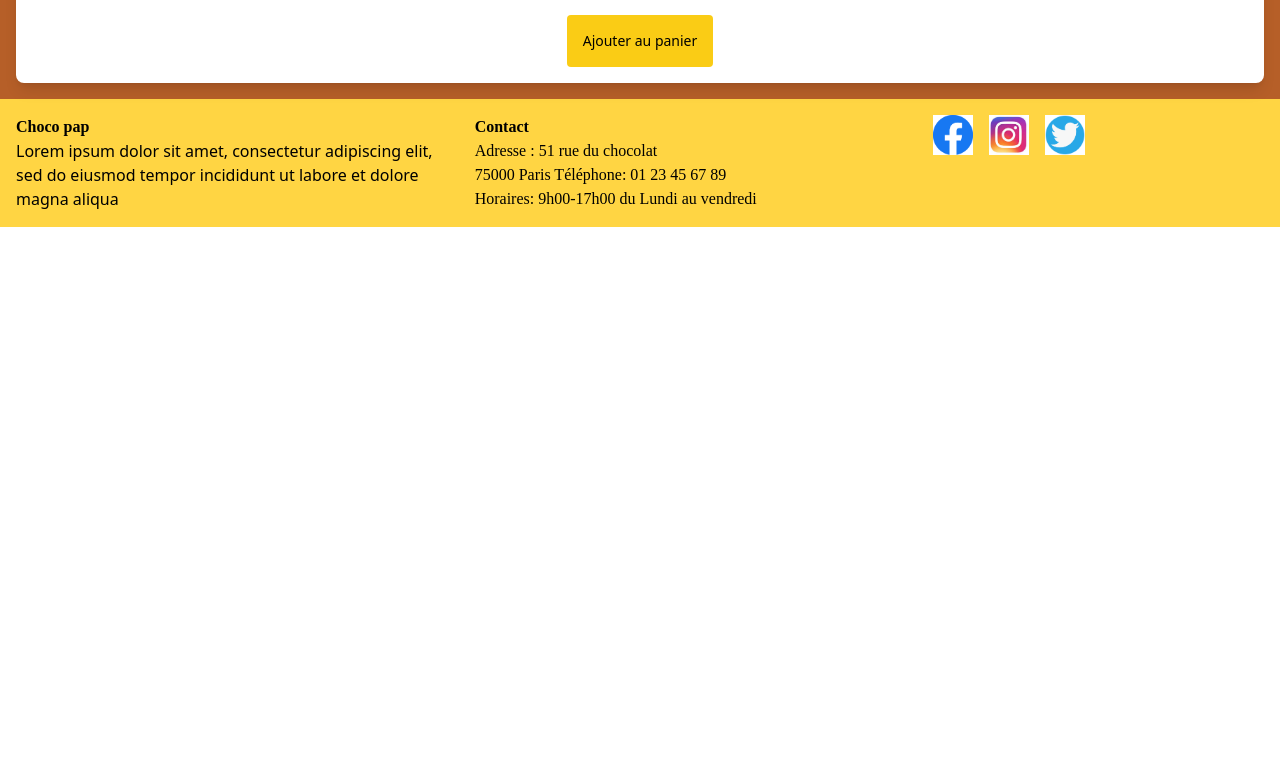
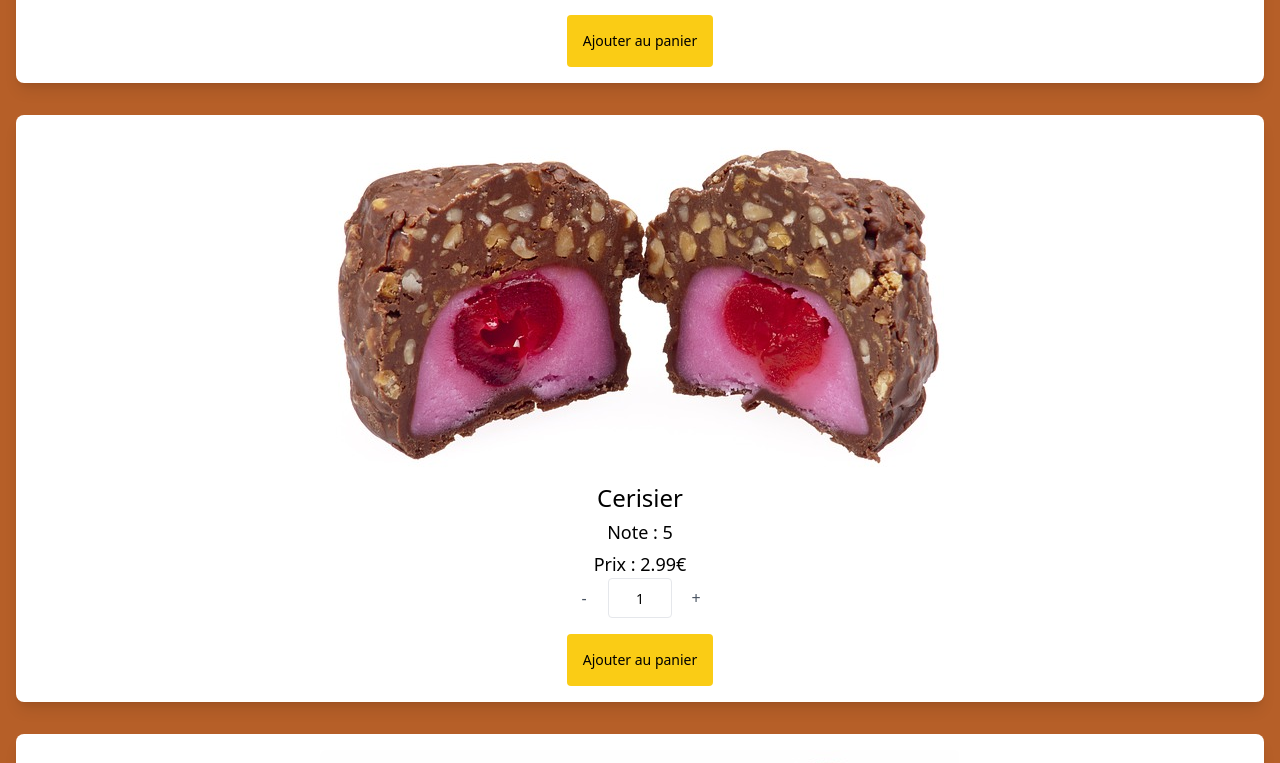
Before and after one commit to JygsawZ/chocopap, a React (Vite) app: page /boutique in a window 1280 px wide. Shown: the part 7449-8212 px from the top of the page. Before the commit the page ends 7676 px from the top, so only its background shows below. Built offline with nearby package versions, Linux system fonts and the light colour scheme; a web font is replaced by a local one.

Commit message:
Modification de la page boutique et ajout du bouton

```diff
--- a/src/App.jsx
+++ b/src/App.jsx
@@ -5,20 +5,23 @@ import Boutique from './pages/Boutique';
 import {Navbar} from './components/Navbar.jsx';
 import Footer from './components/Footer';
 import ProductCardDetail from "./components/ProductCardDetail.jsx";
+import {ProductsProvider} from "./components/ProductsContext.jsx";
 
 export default function App() {
     return (
         <div className="bg-choco">
+            <ProductsProvider>
                 <CartProvider>
                     <Navbar/>
                     <Routes>
                         <Route path="/" element={<Home/>}/>
                         <Route path="/boutique" element={<Boutique/>}/>
                         <Route path="/produits" element={<Boutique/>}/>
-                    <Route path="/product/:id" element={<ProductCardDetail />} />
+                        <Route path="/product/:id" element={<ProductCardDetail/>}/>
                     </Routes>
                     <Footer/>
                 </CartProvider>
+            </ProductsProvider>
         </div>
     );
 }
--- a/src/components/Navbar.jsx
+++ b/src/components/Navbar.jsx
@@ -11,7 +11,7 @@ export function Navbar() {
         setIsPaneOpen(!isPaneOpen);
     };
 
-    const {cart} = useContext(CartContext);
+    const { cart } = useContext(CartContext);
     const { total } = useContext(CartContext);
 
     return (
@@ -39,8 +39,8 @@ export function Navbar() {
                     <div>
                         {cart.map(({product, quantity}) => (
                             <div key={product.id}>
-                                <img src={product.image} alt={product.name}/>
-                                <h2>{product.name}</h2>
+                                <img src={product.image} alt={product.title}/>
+                                <h2>{product.title}</h2>
                                 <p>Quantité: {quantity}</p>
                                 <p>Prix: {product.price}€</p>
                             </div>
--- a/src/components/ProductCard.jsx
+++ b/src/components/ProductCard.jsx
@@ -1,15 +1,15 @@
 import {useState, useContext} from "react";
-import { Link } from 'react-router-dom';
-import { CartContext } from './CartContext';
-import PropTypes from "prop-types";
+import {Link} from 'react-router-dom';
+import {CartContext} from './CartContext';
+import {ProductsContext} from './ProductsContext';
+import PropTypes from 'prop-types';
 
-
-const ProductCard = ({product}) => {
+const ProductCardItem = ({product}) => {
+    const {addToCart} = useContext(CartContext);
     const [quantity, setQuantity] = useState(1);
-    const { addToCart } = useContext(CartContext);
 
     return (
-        <div className="flex flex-col items-center bg-white rounded-lg shadow-lg p-4 m-4">
+        <div key={product.id} className="flex flex-col items-center bg-white rounded-lg shadow-lg p-4 m-4">
             <Link to={`/product/${product.id}`}>
                 <img src={product.image} alt={product.title} className="rounded-lg"/>
             </Link>
@@ -17,19 +17,28 @@ const ProductCard = ({product}) => {
             <p className="mt-1 text-lg font-medium text-black">Note : {product.note}</p>
             <p className="mt-1 text-lg font-medium text-black">Prix : {product.price}€</p>
             <div>
-                <label htmlFor="Quantity" className="sr-only"> Quantity </label>
+                <label htmlFor="Quantity" className="sr-only">Quantity</label>
                 <div className="flex items-center gap-1">
-                    <button type="button" className="size-10 leading-10 text-gray-600 transition hover:opacity-75" onClick={() => { if (quantity > 1) setQuantity(quantity - 1) }}>
+                    <button type="button"
+                            className="size-10 leading-10 text-gray-600 transition hover:opacity-75"
+                            onClick={() => {
+                                if (quantity > 1) setQuantity(quantity - 1)
+                            }}>
                         -
                     </button>
-                    <input type="number" id="Quantity" value={quantity} onChange={e => setQuantity(Number(e.target.value))} className="h-10 w-16 rounded border-gray-200 text-center [-moz-appearance:_textfield] sm:text-sm [&::-webkit-inner-spin-button]:m-0 [&::-webkit-inner-spin-button]:appearance-none [&::-webkit-outer-spin-button]:m-0 [&::-webkit-outer-spin-button]:appearance-none"/>
-                    <button type="button" className="size-10 leading-10 text-gray-600 transition hover:opacity-75" onClick={() => setQuantity(quantity + 1)}>
+                    <input type="number" id="Quantity" value={quantity}
+                           onChange={e => setQuantity(Number(e.target.value))}
+                           className="h-10 w-16 rounded border-gray-200 text-center [-moz-appearance:_textfield] sm:text-sm [&::-webkit-inner-spin-button]:m-0 [&::-webkit-inner-spin-button]:appearance-none [&::-webkit-outer-spin-button]:m-0 [&::-webkit-outer-spin-button]:appearance-none"/>
+                    <button type="button"
+                            className="size-10 leading-10 text-gray-600 transition hover:opacity-75"
+                            onClick={() => setQuantity(quantity + 1)}>
                         +
                     </button>
                 </div>
             </div>
             <form className="mt-4">
                 <button
+                    type="button"
                     className="block w-full rounded bg-yellow-400 p-4 text-sm font-medium transition hover:scale-105 "
                     onClick={(e) => {
                         e.preventDefault();
@@ -42,16 +51,20 @@ const ProductCard = ({product}) => {
     );
 };
 
-ProductCard.propTypes = {
+const ProductCard = () => {
+    const products = useContext(ProductsContext);
+
+    return products.map(product => <ProductCardItem key={product.id} product={product}/>);
+};
+
+ProductCardItem.propTypes = {
     product: PropTypes.shape({
-        id: PropTypes.oneOfType([PropTypes.number, PropTypes.string]),
-        title: PropTypes.string,
-        image: PropTypes.string,
-        price: PropTypes.number,
-        note: PropTypes.number,
-        description: PropTypes.string,
-        ingredients: PropTypes.string,
-        category: PropTypes.oneOfType([PropTypes.arrayOf(PropTypes.string), PropTypes.object]),
+        id: PropTypes.string.isRequired,
+        image: PropTypes.string.isRequired,
+        title: PropTypes.string.isRequired,
+        note: PropTypes.number.isRequired,
+        price: PropTypes.number.isRequired,
     }).isRequired,
 };
+
 export default ProductCard;
--- a/src/components/ProductCardDetail.jsx
+++ b/src/components/ProductCardDetail.jsx
@@ -1,21 +1,23 @@
 import {useContext} from "react";
-import { CartContext } from './CartContext';
-import PropTypes from "prop-types";
-import {useProducts} from '../components/ProductsContext';
+import {CartContext} from './CartContext';
 import {useParams} from "react-router-dom";
+import {ProductsContext} from "./ProductsContext.jsx";
+
 
 const ProductCardDetail = () => {
-    const { addToCart } = useContext(CartContext);
-    const { id } = useParams();
-    const products = useProducts();
+    const {addToCart} = useContext(CartContext);
+    const {id} = useParams();
+    const products = useContext(ProductsContext);
     const productDetail = products.find(p => p.id === id);
 
     return (
-        <div className="flex flex-col items-center bg-white rounded-lg shadow-lg p-4 m-4">
+        <div key={productDetail.id} className="flex flex-col items-center bg-white rounded-lg shadow-lg p-4 m-4">
             <img src={productDetail.image} alt={productDetail.title} className="rounded-lg"/>
             <h2 className="text-2xl text-black">{productDetail.title}</h2>
             <p className="mt-1 text-lg font-medium text-black">Note : {productDetail.note}</p>
             <p className="mt-1 text-lg font-medium text-black">Prix : {productDetail.price}€</p>
+            <p className="mt-1 text-lg font-medium text-black">Description : {productDetail.description}</p>
+            <p className="mt-1 text-lg font-medium text-black">Ingrédients : {productDetail.ingredients}</p>
             <button
                 className="block w-full rounded bg-yellow-400 p-4 text-sm font-medium transition hover:scale-105 "
                 onClick={() => addToCart(productDetail, 1)}>
@@ -25,17 +27,4 @@ const ProductCardDetail = () => {
     );
 };
 
-ProductCardDetail.propTypes = {
-    product: PropTypes.shape({
-        id: PropTypes.oneOfType([PropTypes.number, PropTypes.string]),
-        title: PropTypes.string,
-        image: PropTypes.string,
-        price: PropTypes.number,
-        note: PropTypes.number,
-        description: PropTypes.string,
-        ingredients: PropTypes.string,
-        category: PropTypes.oneOfType([PropTypes.arrayOf(PropTypes.string), PropTypes.object]),
-    }).isRequired,
-};
-
 export default ProductCardDetail;
--- a/src/components/ProductList.jsx
+++ /dev/null
@@ -1,14 +0,0 @@
-import ProductCard from './ProductCard';
-import products from '../data/products.json';
-
-function ProductList() {
-    return (
-        <div>
-            {products.map((product) => (
-                <ProductCard key={product.id} product={product} />
-            ))}
-        </div>
-    );
-}
-
-export default ProductList;
--- a/src/components/ProductsContext.jsx
+++ b/src/components/ProductsContext.jsx
@@ -1,7 +1,18 @@
-import { createContext, useContext } from 'react';
+import { createContext } from 'react';
+import products from '../data/products.json';
+import PropTypes from 'prop-types';
 
 export const ProductsContext = createContext();
 
-export function useProducts() {
-    return useContext(ProductsContext);
-}
+export const ProductsProvider = ({ children }) => {
+    return (
+        <ProductsContext.Provider value={products}>
+            {children}
+        </ProductsContext.Provider>
+    );
+};
+
+
+ProductsProvider.propTypes = {
+    children: PropTypes.node.isRequired,
+};
```
Also changed, not shown: src/pages/Boutique.jsx (+19 -10 lines). Lines whose indentation alone changed are shown as unchanged.
